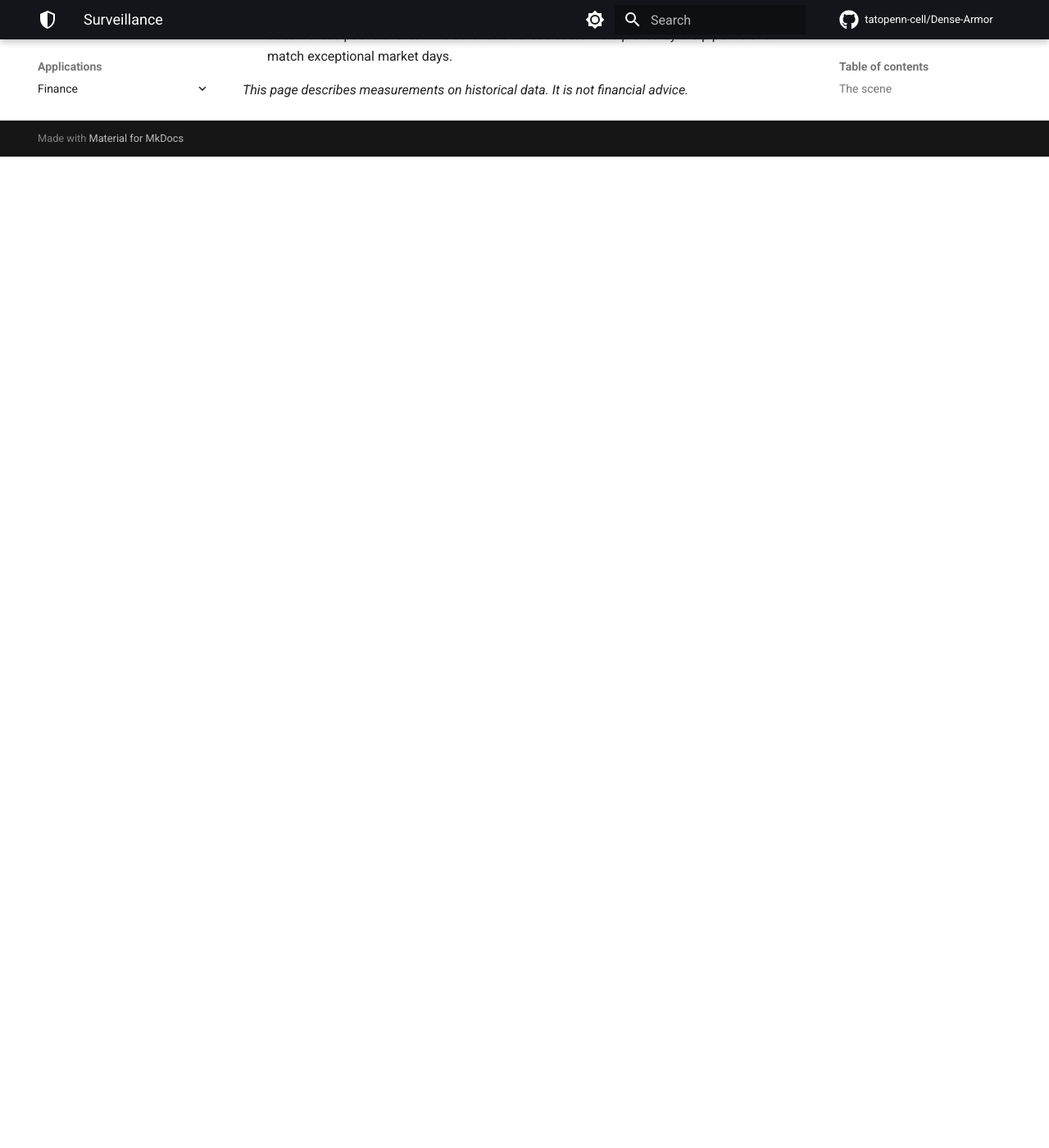
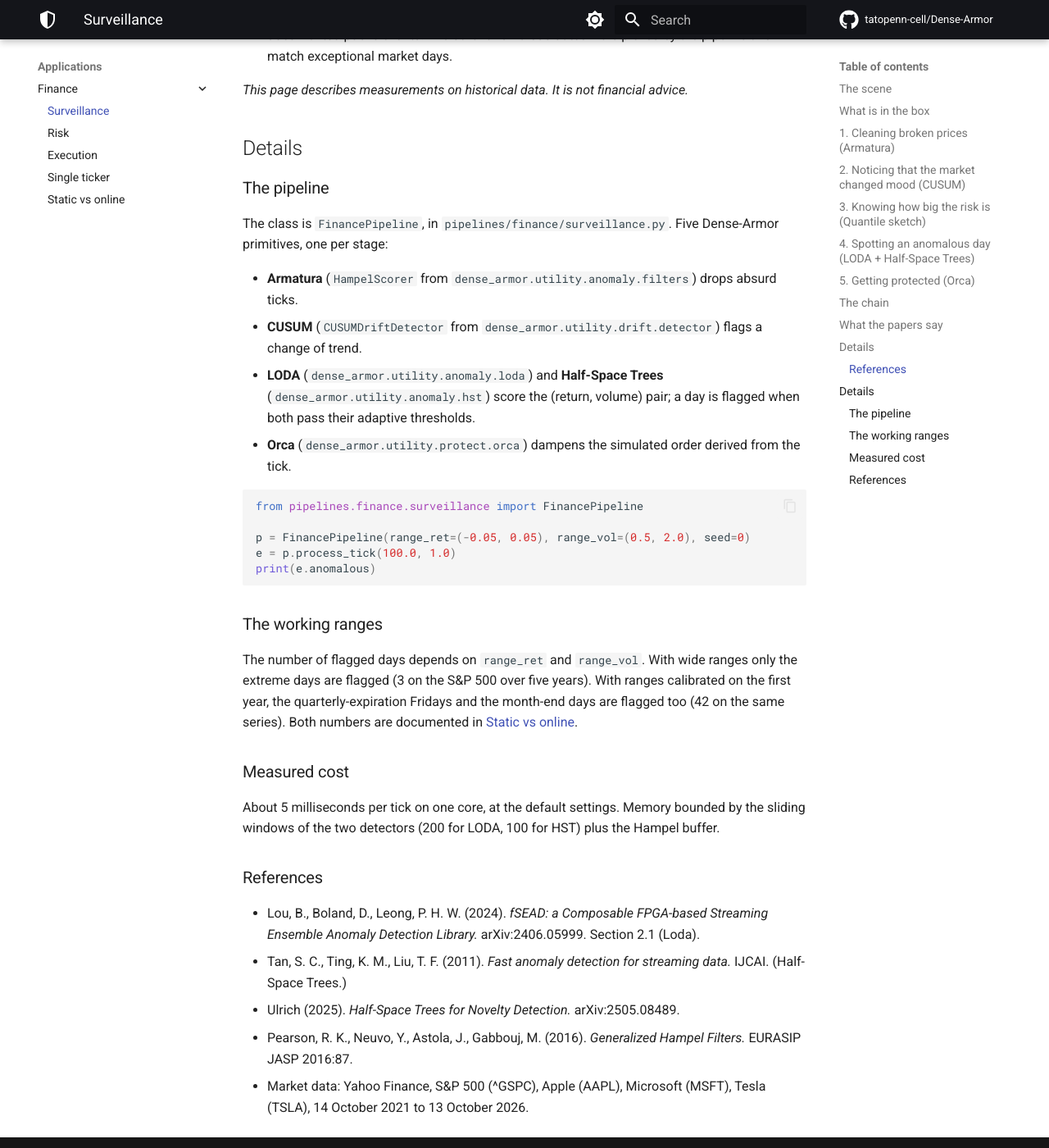
Before and after one commit to tatopenn-cell/Dense-Armor, an MkDocs documentation site: the page built from docs/finance/surveillance.md, in a window 1280 px wide and 1400 px high, scrolled down 3996 px. Shown: the whole window at 82% size. Built offline with MkDocs 1.6.1 and Material for MkDocs 9.7.7, drawn with Linux system fonts in a browser that asks for light colours; comment, search, counter and statistics services are not loaded; before the commit the page ends 4187 px from its top, so only the background shows below that.

Commit message:
docs/finance/surveillance: replace the placeholder Details with the real one
The previous commit moved the surveillance content from the index
to its own page but left a placeholder under ## Details. This
commit writes the real Details section: the five primitives, the
code example, the working-range note, the measured cost, the
references. Same shape as the other finance subpages.

````diff
--- a/docs/finance/surveillance.md
+++ b/docs/finance/surveillance.md
@@ -93,3 +93,38 @@ Payment fraud costs **45 billion dollars** a year worldwide (Huang et al., 2025)
 - August 5th 2024 (Japanese Black Monday) and April 7th 2025 (American tariffs) are documented public events. The other anomalous dates were picked by the pipeline and match exceptional market days.
 
 *This page describes measurements on historical data. It is not financial advice.*
+
+## Details
+
+### The pipeline
+
+The class is `FinancePipeline`, in `pipelines/finance/surveillance.py`. Five Dense-Armor primitives, one per stage:
+
+- **Armatura** (`HampelScorer` from `dense_armor.utility.anomaly.filters`) drops absurd ticks.
+- **CUSUM** (`CUSUMDriftDetector` from `dense_armor.utility.drift.detector`) flags a change of trend.
+- **LODA** (`dense_armor.utility.anomaly.loda`) and **Half-Space Trees** (`dense_armor.utility.anomaly.hst`) score the (return, volume) pair; a day is flagged when both pass their adaptive thresholds.
+- **Orca** (`dense_armor.utility.protect.orca`) dampens the simulated order derived from the tick.
+
+```python
+from pipelines.finance.surveillance import FinancePipeline
+
+p = FinancePipeline(range_ret=(-0.05, 0.05), range_vol=(0.5, 2.0), seed=0)
+e = p.process_tick(100.0, 1.0)
+print(e.anomalous)
+```
+
+### The working ranges
+
+The number of flagged days depends on `range_ret` and `range_vol`. With wide ranges only the extreme days are flagged (3 on the S&P 500 over five years). With ranges calibrated on the first year, the quarterly-expiration Fridays and the month-end days are flagged too (42 on the same series). Both numbers are documented in [Static vs online](static_vs_online.md).
+
+### Measured cost
+
+About 5 milliseconds per tick on one core, at the default settings. Memory bounded by the sliding windows of the two detectors (200 for LODA, 100 for HST) plus the Hampel buffer.
+
+### References
+
+- Lou, B., Boland, D., Leong, P. H. W. (2024). *fSEAD: a Composable FPGA-based Streaming Ensemble Anomaly Detection Library.* arXiv:2406.05999. Section 2.1 (Loda).
+- Tan, S. C., Ting, K. M., Liu, T. F. (2011). *Fast anomaly detection for streaming data.* IJCAI. (Half-Space Trees.)
+- Ulrich (2025). *Half-Space Trees for Novelty Detection.* arXiv:2505.08489.
+- Pearson, R. K., Neuvo, Y., Astola, J., Gabbouj, M. (2016). *Generalized Hampel Filters.* EURASIP JASP 2016:87.
+- Market data: Yahoo Finance, S&P 500 (^GSPC), Apple (AAPL), Microsoft (MSFT), Tesla (TSLA), 14 October 2021 to 13 October 2026.
````
